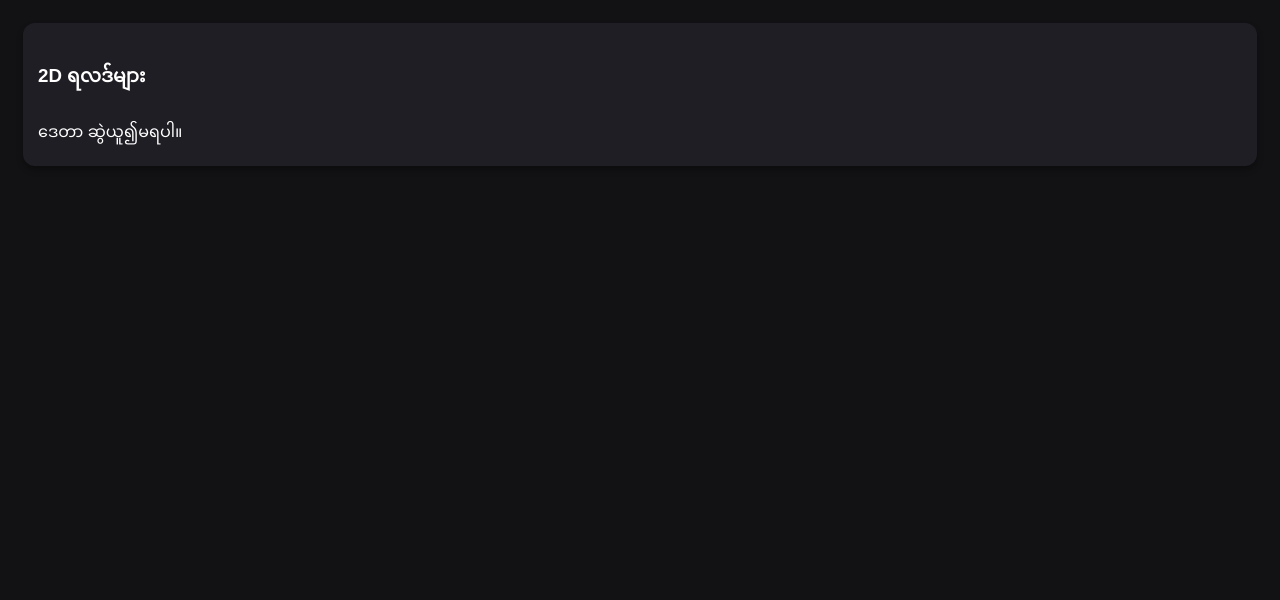
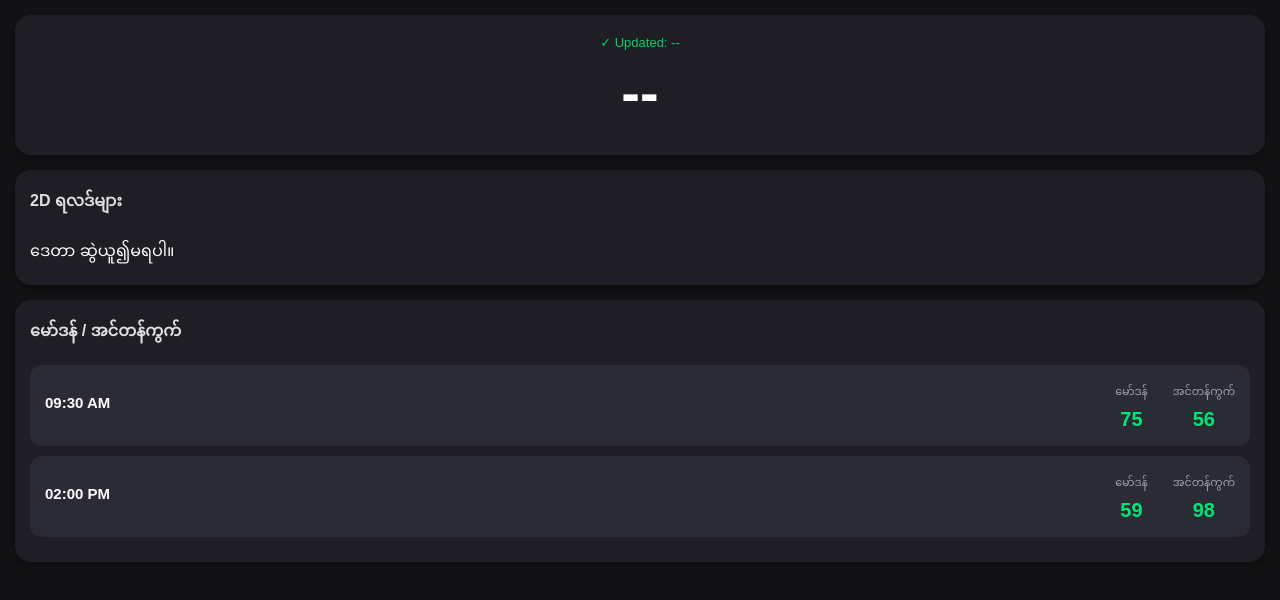
Before and after one commit to tok964452-cyber/thai-2d-api, a website: page index.html in a window 1280 px wide. Drawn offline with Linux system fonts and the light colour scheme; no server answers.

Commit message:
Update index.html

```diff
--- a/index.html
+++ b/index.html
@@ -10,54 +10,151 @@
             color: #fff;
             font-family: sans-serif;
             padding: 15px;
+            margin: 0;
+        }
+        .header-card {
+            background-color: #1e1e24;
+            border-radius: 16px;
+            padding: 20px;
+            text-align: center;
+            margin-bottom: 15px;
+            box-shadow: 0 4px 6px rgba(0,0,0,0.3);
+        }
+        .live-number {
+            font-size: 56px;
+            font-weight: bold;
+            color: #ffffff;
+            margin: 10px 0;
+        }
+        .update-time {
+            font-size: 13px;
+            color: #00d26a;
         }
         .card {
             background-color: #1e1e24;
-            border-radius: 12px;
+            border-radius: 16px;
             padding: 15px;
             margin-bottom: 15px;
             box-shadow: 0 4px 6px rgba(0,0,0,0.3);
+        }
+        .card-title {
+            font-size: 16px;
+            font-weight: bold;
+            margin-bottom: 15px;
+            color: #e0e0e0;
         }
         .time-row {
             display: flex;
             justify-content: space-between;
             align-items: center;
-            border-bottom: 1px solid #2a2a35;
-            padding-bottom: 12px;
-            margin-bottom: 12px;
+            background-color: #2b2b36;
+            border-radius: 12px;
+            padding: 15px;
+            margin-bottom: 10px;
         }
         .time-row:last-child {
-            border-bottom: none;
             margin-bottom: 0;
-            padding-bottom: 0;
         }
-        .time {
-            font-size: 16px;
+        .time-label {
+            font-size: 15px;
             font-weight: bold;
+            color: #ffffff;
+            margin-bottom: 6px;
         }
         .details {
-            font-size: 13px;
+            font-size: 12px;
             color: #a0a0b0;
-            margin-top: 4px;
         }
         .twod-number {
             font-size: 24px;
             font-weight: bold;
             color: #ffbc00;
         }
+        .modern-row {
+            display: flex;
+            justify-content: space-between;
+            align-items: center;
+            background-color: #2b2b36;
+            border-radius: 12px;
+            padding: 15px;
+            margin-bottom: 10px;
+        }
+        .modern-values {
+            display: flex;
+            gap: 25px;
+            text-align: center;
+        }
+        .m-val-box div:first-child {
+            font-size: 11px;
+            color: #a0a0b0;
+            margin-bottom: 4px;
+        }
+        .m-val-box div:last-child {
+            font-size: 20px;
+            font-weight: bold;
+            color: #00e676;
+        }
     </style>
 </head>
 <body>
 
+    <!-- ထိပ်ဆုံး Live 2D ဂဏန်းပြ ကတ် -->
+    <div class="header-card" id="header-section">
+        <div class="update-time" id="live-time">✓ Updated: --</div>
+        <div class="live-number" id="live-twod">--</div>
+    </div>
+
+    <!-- 2D ရလဒ်များ (Set / Value / Time) -->
     <div class="card">
-        <h3>2D ရလဒ်များ</h3>
+        <div class="card-title">2D ရလဒ်များ</div>
         <div id="result-container">ဒေတာများကို ဆွဲယူနေပါပြီ...</div>
+    </div>
+
+    <!-- မော်ဒန် / အင်တန် ကတ် -->
+    <div class="card">
+        <div class="card-title">မော်ဒန် / အင်တန်ကွက်</div>
+        <div class="modern-row">
+            <div>
+                <div class="time-label">09:30 AM</div>
+            </div>
+            <div class="modern-values">
+                <div class="m-val-box">
+                    <div>မော်ဒန်</div>
+                    <div>75</div>
+                </div>
+                <div class="m-val-box">
+                    <div>အင်တန်ကွက်</div>
+                    <div>56</div>
+                </div>
+            </div>
+        </div>
+        <div class="modern-row">
+            <div>
+                <div class="time-label">02:00 PM</div>
+            </div>
+            <div class="modern-values">
+                <div class="m-val-box">
+                    <div>မော်ဒန်</div>
+                    <div>59</div>
+                </div>
+                <div class="m-val-box">
+                    <div>အင်တန်ကွက်</div>
+                    <div>98</div>
+                </div>
+            </div>
+        </div>
     </div>
 
     <script>
         fetch('/2d_result')
             .then(response => response.json())
             .then(data => {
+                // Live အချက်အလက်များကို ထည့်သွင်းခြင်း
+                if (data.live) {
+                    document.getElementById('live-twod').innerText = data.live.twod;
+                    document.getElementById('live-time').innerText = `✓ Updated: ${data.live.time}`;
+                }
+
                 const container = document.getElementById('result-container');
                 container.innerHTML = '';
 
@@ -68,7 +165,7 @@
                     row.className = 'time-row';
                     row.innerHTML = `
                         <div>
-                            <div class="time">${item.open_time}</div>
+                            <div class="time-label">${item.open_time}</div>
                             <div class="details">ထိပ်စီး: ${item.set} &nbsp; နောက်ပိတ်: ${item.value}</div>
                         </div>
                         <div class="twod-number">${item.twod}</div>
```
